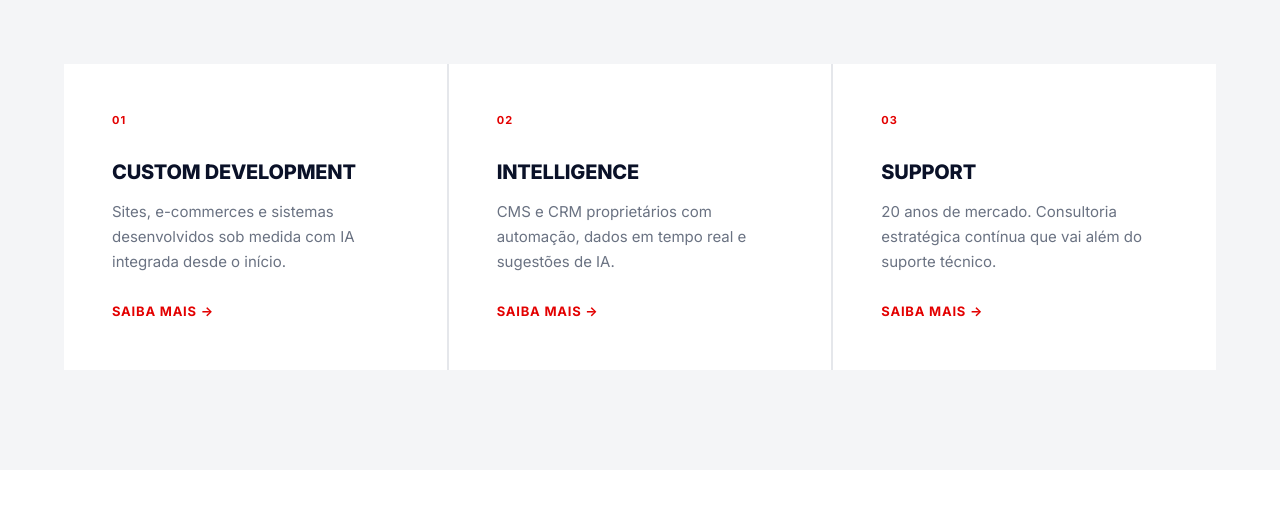
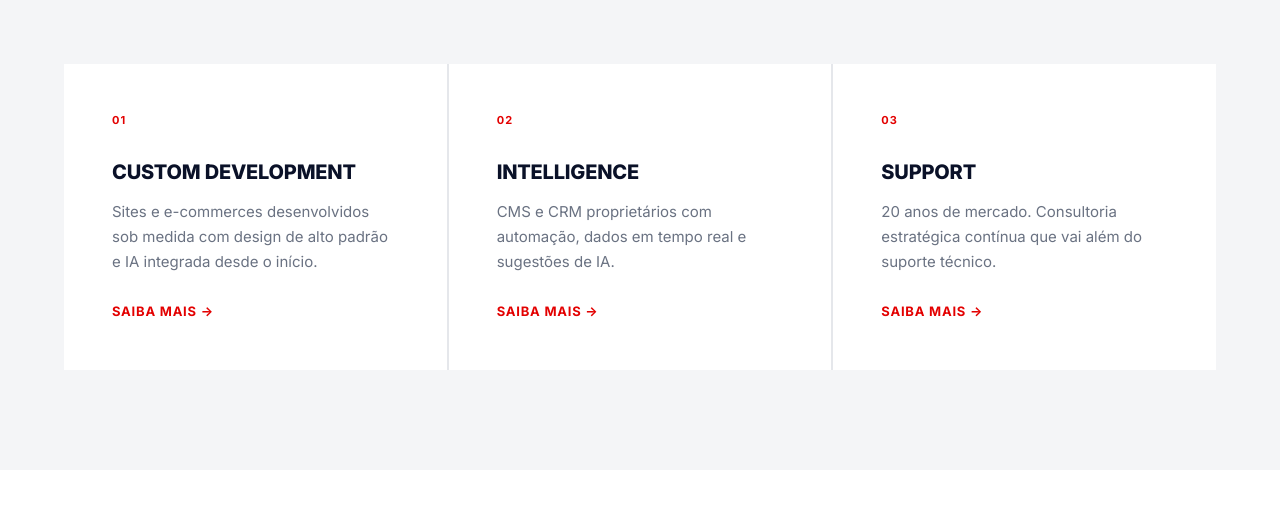
Before and after one commit to gholive84/carbonwave, a PHP site: page / in a window 1280 px wide. Shown: the part 1345-1859 px from the top of the page. Run offline with PHP 8.4, Linux system fonts and the light colour scheme; data that the repository does not hold is empty; a stand-in replaces the project's code that opens the database connection; style sheets or scripts are compiled from the project's sources; some libraries are stand-ins or nearby versions.

Commit message:
Remove referências a 'sistemas' — foco em sites e e-commerce
- hero.php: remove 'sistema inteligente' da descrição
- servicos-home.php: remove 'sistemas' da descrição de Custom Development
- metodologia.php: 'sistemas sólidos' → 'entregas sólidas'
- projetos-home.php: tag 'Sistema Web' → 'Web App'
- paginas/servicos.php: descrição e texto da seção Intelligence ajustados
  (CMS/CRM mantidos — são ferramentas integradas ao site)
- paginas/portfolio.php: remove 'sistemas' da meta description,
  tag 'Sistema Web' → 'Landing Page'
- index.php: meta description atualizada

```diff
--- a/index.php
+++ b/index.php
@@ -2,7 +2,7 @@
 define('ROOT', __DIR__);
 
 $page_title       = 'Carbonwave — Custom Development, Intelligence & Support';
-$page_description = 'Desenvolvemos soluções digitais sob medida — do site ao sistema inteligente — para empresas que não aceitam o padrão.';
+$page_description = 'Desenvolvemos sites e e-commerces de alto padrão, sob medida, para empresas que não aceitam o comum.';
 
 include ROOT . '/site/includes/head.php';
 include ROOT . '/site/includes/header.php';
--- a/site/paginas/portfolio.php
+++ b/site/paginas/portfolio.php
@@ -1,6 +1,6 @@
 <?php
 $page_title       = 'Portfólio — Carbonwave';
-$page_description = 'Projetos desenvolvidos pela Carbonwave. Sites, sistemas e soluções digitais de alto padrão.';
+$page_description = 'Projetos desenvolvidos pela Carbonwave. Sites, e-commerces e soluções digitais de alto padrão.';
 include dirname(__DIR__) . '/includes/head-page.php';
 include dirname(__DIR__) . '/includes/header.php';
 ?>
@@ -22,7 +22,7 @@ include dirname(__DIR__) . '/includes/header.php';
     $projetos = [
         ['title' => 'Projeto 01', 'tag' => 'Site Institucional', 'href' => '#', 'img' => ''],
         ['title' => 'Projeto 02', 'tag' => 'E-commerce',         'href' => '#', 'img' => ''],
-        ['title' => 'Projeto 03', 'tag' => 'Sistema Web',        'href' => '#', 'img' => ''],
+        ['title' => 'Projeto 03', 'tag' => 'Landing Page',       'href' => '#', 'img' => ''],
         ['title' => 'Projeto 04', 'tag' => 'Landing Page',       'href' => '#', 'img' => ''],
         ['title' => 'Projeto 05', 'tag' => 'CRM Customizado',    'href' => '#', 'img' => ''],
         ['title' => 'Projeto 06', 'tag' => 'App Mobile',         'href' => '#', 'img' => ''],
--- a/site/paginas/servicos.php
+++ b/site/paginas/servicos.php
@@ -1,6 +1,6 @@
 <?php
 $page_title       = 'Serviços — Carbonwave';
-$page_description = 'Custom Development, Intelligence e Support. Soluções digitais completas para empresas que querem crescer.';
+$page_description = 'Sites e e-commerces de alto padrão com CMS, CRM e IA integrados. Para empresas que não aceitam o comum.';
 include dirname(__DIR__) . '/includes/head-page.php';
 include dirname(__DIR__) . '/includes/header.php';
 ?>
@@ -14,7 +14,7 @@ include dirname(__DIR__) . '/includes/header.php';
             Três frentes.<br>Um único parceiro.
         </h1>
         <p class="text-[1.0625rem] text-white/55 max-w-[520px] leading-[1.7]">
-            Do site ao sistema inteligente — cobrimos cada estágio da sua presença digital.
+            Do site ao e-commerce — cobrimos cada estágio da sua presença digital.
         </p>
     </div>
 </section>
@@ -74,7 +74,7 @@ include dirname(__DIR__) . '/includes/header.php';
                     Intelligence
                 </h2>
                 <p class="text-[1rem] text-white/60 leading-[1.75] mb-7">
-                    CMS e CRM proprietários com inteligência artificial nativa. Gerencie conteúdo, leads e operações com automação real — não com chatbots genéricos, mas com sistemas treinados para o seu negócio.
+                    CMS e CRM proprietários com inteligência artificial nativa — integrados diretamente ao seu site ou e-commerce. Gerencie conteúdo, leads e conversões com automação real, não com chatbots genéricos.
                 </p>
                 <ul class="flex flex-col gap-3 mb-9">
                     <?php $items = ['CMS com editor assistido por IA', 'CRM com scoring automático de leads', 'Automação de e-mails e notificações', 'Dashboard de métricas em tempo real', 'Integração com WhatsApp e APIs externas'];
--- a/site/sections/hero.php
+++ b/site/sections/hero.php
@@ -26,7 +26,7 @@
         </h1>
 
         <p class="reveal reveal-d2 text-[1.0625rem] text-white/60 leading-[1.7] max-w-[500px] mb-10">
-            Desenvolvemos soluções digitais sob medida — do site ao sistema inteligente — para empresas que não aceitam o padrão.
+            Desenvolvemos sites e e-commerces de alto padrão, sob medida, para empresas que não aceitam o comum.
         </p>
 
         <div class="reveal reveal-d3 flex flex-wrap gap-4">
--- a/site/sections/metodologia.php
+++ b/site/sections/metodologia.php
@@ -26,7 +26,7 @@
                     <?php
                     $pillars = [
                         ['Adaptabilidade',  'Moldamos a solução ao seu contexto, não o contrário.'],
-                        ['Precisão',        'Código limpo, sistemas sólidos, resultados mensuráveis.'],
+                        ['Precisão',        'Código limpo, entregas sólidas, resultados mensuráveis.'],
                         ['Inteligência',    'IA integrada desde a concepção, não como recurso.'],
                         ['Continuidade',    'Parceria de longo prazo, não projeto e abandono.'],
                     ];
--- a/site/sections/projetos-home.php
+++ b/site/sections/projetos-home.php
@@ -21,7 +21,7 @@
             $projetos = [
                 ['title'=>'Projeto Destaque 01', 'tag'=>'Site Institucional', 'href'=>'#', 'img'=>'', 'span'=>'md:col-span-2 md:row-span-2'],
                 ['title'=>'Projeto 02',          'tag'=>'E-commerce',         'href'=>'#', 'img'=>'', 'span'=>''],
-                ['title'=>'Projeto 03',          'tag'=>'Sistema Web',        'href'=>'#', 'img'=>'', 'span'=>''],
+                ['title'=>'Projeto 03',          'tag'=>'Web App',        'href'=>'#', 'img'=>'', 'span'=>''],
                 ['title'=>'Projeto 04',          'tag'=>'Landing Page',       'href'=>'#', 'img'=>'', 'span'=>''],
             ];
             $bgs = ['bg-[#0A1128]','bg-[#141D3C]','bg-[#1a2847]','bg-[#0d1f3c]'];
--- a/site/sections/servicos-home.php
+++ b/site/sections/servicos-home.php
@@ -15,7 +15,7 @@
         <div class="grid grid-cols-1 md:grid-cols-3 gap-[2px] bg-gray-200">
             <?php
             $servicos = [
-                ['01', 'Custom Development', 'Sites, e-commerces e sistemas desenvolvidos sob medida com IA integrada desde o início.', '/servicos#development'],
+                ['01', 'Custom Development', 'Sites e e-commerces desenvolvidos sob medida com design de alto padrão e IA integrada desde o início.', '/servicos#development'],
                 ['02', 'Intelligence',        'CMS e CRM proprietários com automação, dados em tempo real e sugestões de IA.', '/servicos#intelligence'],
                 ['03', 'Support',             '20 anos de mercado. Consultoria estratégica contínua que vai além do suporte técnico.', '/servicos#support'],
             ];
```
